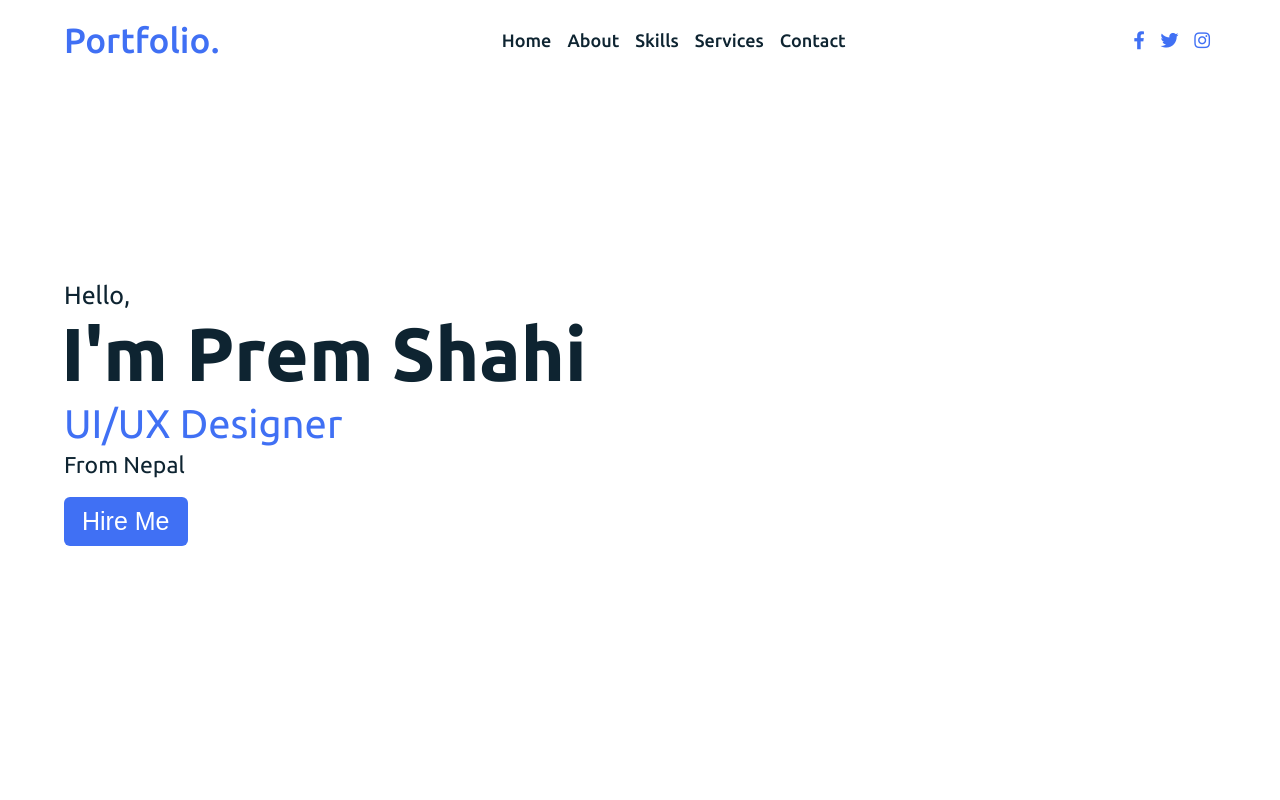
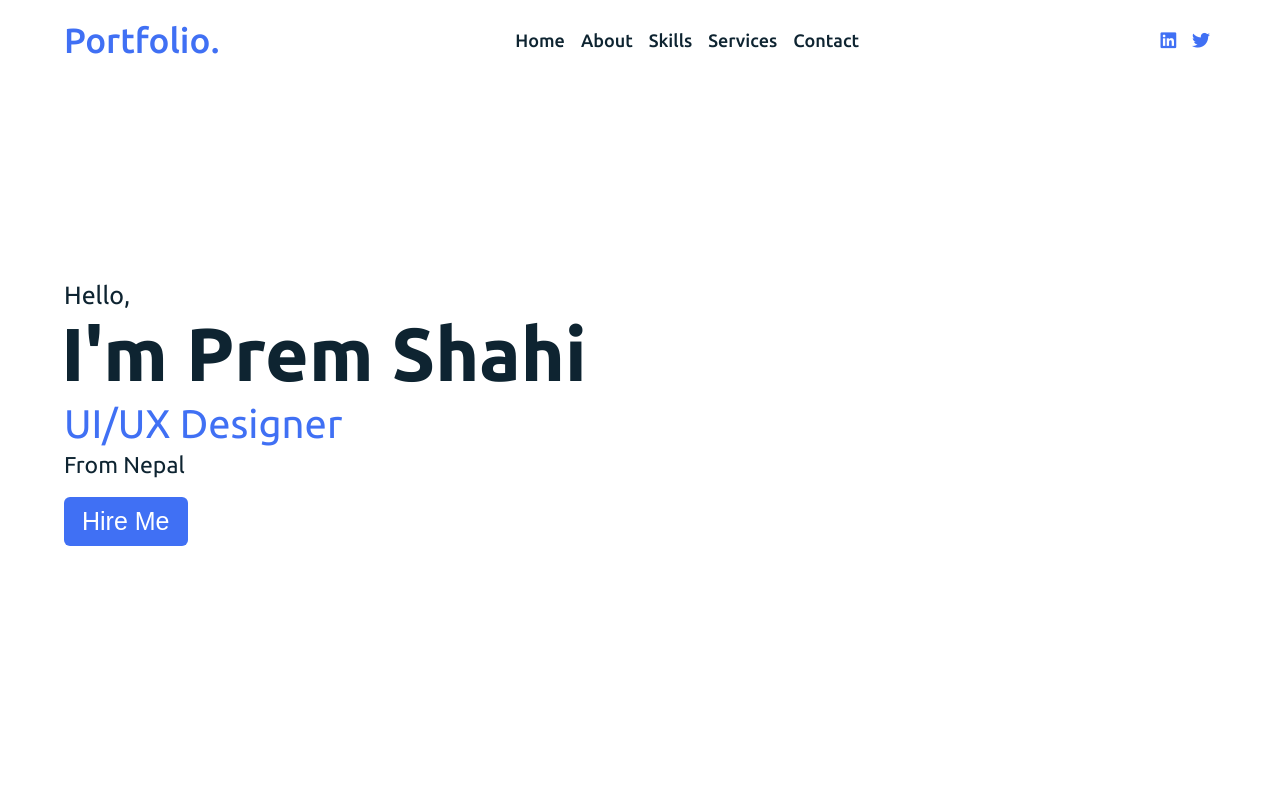
Before and after one commit to Zeeedddddd/jesus, a plain HTML site: page index.html in a window 1280 px wide. Shown: the top 800 px of the page. Drawn offline with Linux system fonts and the light colour scheme.

Commit message:
Update index.html

```diff
--- a/index.html
+++ b/index.html
@@ -3,7 +3,7 @@
 <html lang="en" dir="ltr">
   <head>
     <meta charset="UTF-8" />
-    <title>Responsive Portfolio Website HTML CSS| CodingNepal</title>
+    <title>Chibuike David| My Responsive Portfolio </title>
     <link rel="stylesheet" href="style.css" />
     <!-- Fontawesome CDN Link -->
     <link rel="stylesheet" href="https://cdnjs.cloudflare.com/ajax/libs/font-awesome/5.15.2/css/all.min.css" />
@@ -29,9 +29,10 @@
           </div>
         </ul>
         <div class="media-icons">
-          <a href="#"><i class="fab fa-facebook-f"></i></a>
+
+
+          <a href="https://www.linkedin.com/in/chibuike-david-77778311b/"><i class="fab fa-linkedin"></i></a>
           <a href="#"><i class="fab fa-twitter"></i></a>
-          <a href="#"><i class="fab fa-instagram"></i></a>
         </div>
       </div>
       <div class="menu-btn">
```
